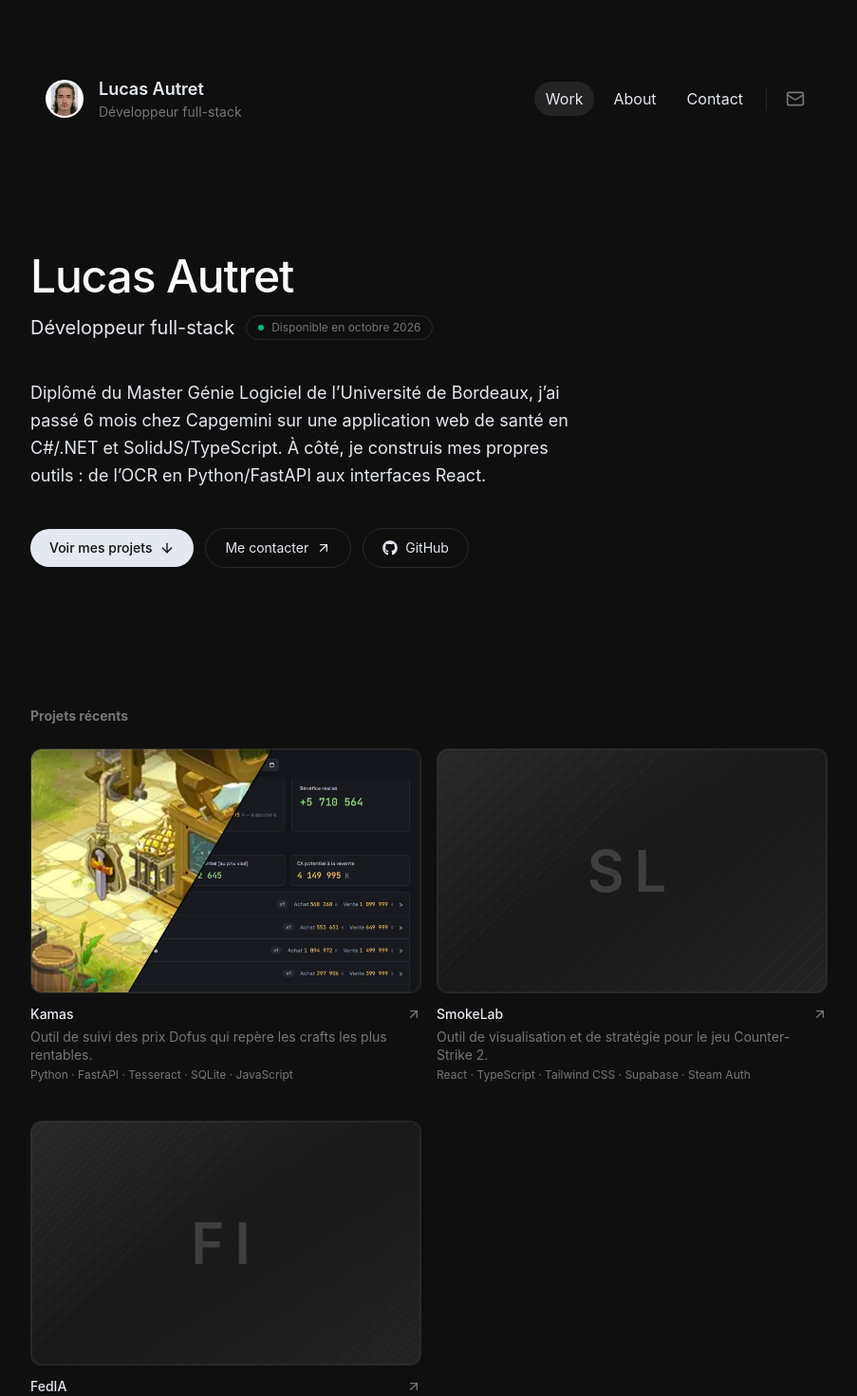
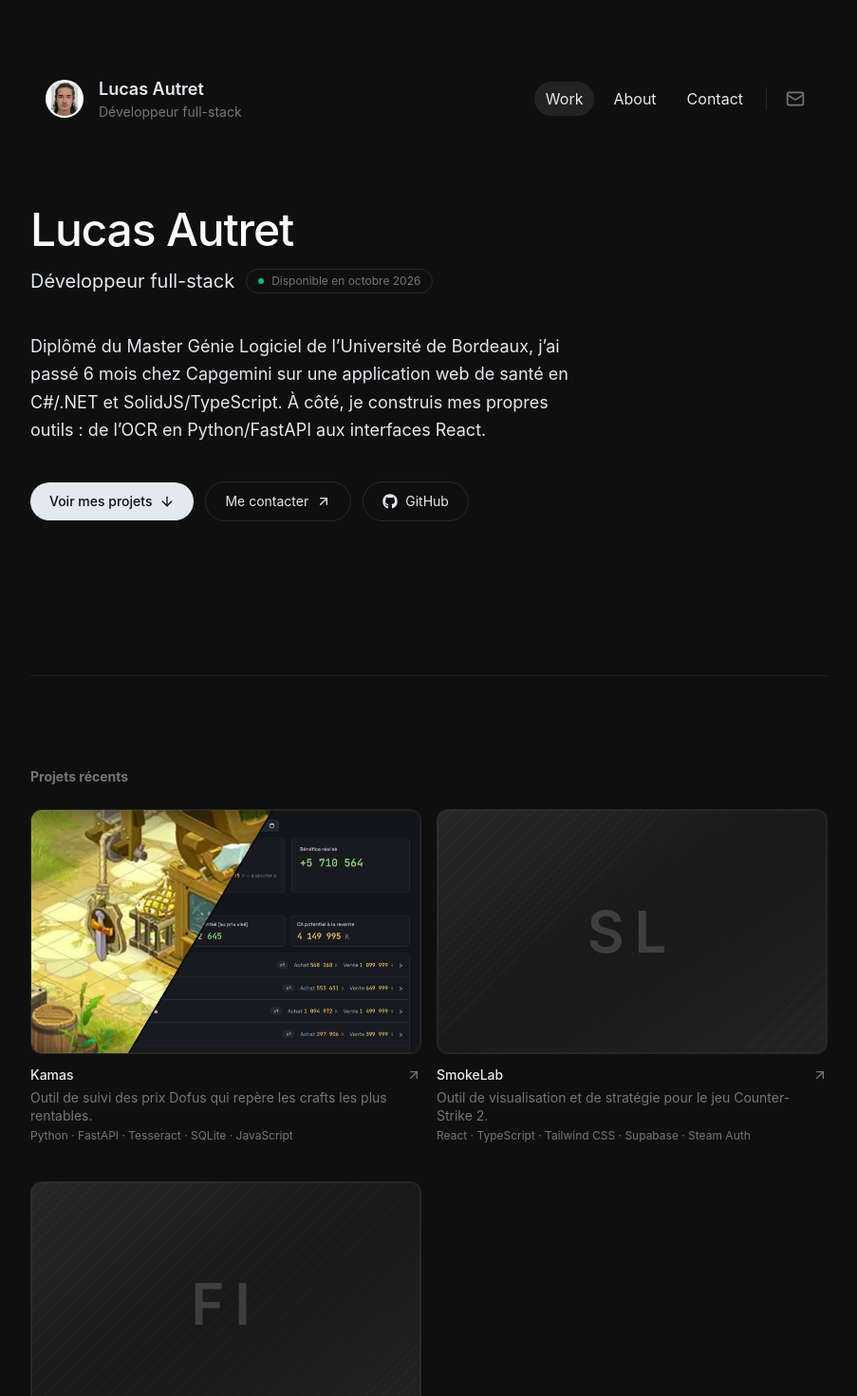
Before and after one commit to Maynito/Maynito.github.io, a React (Vite) app: page / in a window 1280 px wide. Shown: the top 1470 px of the page at 95% size, without its empty margins (188-1091 px from the left). Built offline with nearby package versions, Linux system fonts and the light colour scheme.

Commit message:
Update Home component styles for improved layout and spacing

```diff
--- a/src/pages/Home.jsx
+++ b/src/pages/Home.jsx
@@ -65,7 +65,7 @@
     <>
       <section
         id="hero"
-        className="flex min-h-[60vh] flex-col justify-center gap-8 py-16 text-primary-text sm:min-h-[70vh] sm:gap-10 sm:py-24"
+        className="flex min-h-[calc(100svh-12rem)] flex-col justify-center gap-8 border-b border-secondary-text/15 pb-16 text-primary-text sm:min-h-[calc(100svh-15rem)] sm:gap-10 sm:pb-24"
       >
         <div className="flex flex-col gap-4">
           <h1 className="text-4xl font-medium tracking-tight text-title sm:text-5xl">
@@ -117,7 +117,7 @@
         </div>
       </section>
 
-      <div id="projets-recents" className="space-y-6 py-8 text-lg leading-relaxed text-primary-text">
+      <div id="projets-recents" className="scroll-mt-8 space-y-6 pt-16 pb-8 text-lg leading-relaxed text-primary-text sm:pt-24">
         <h2 className="text-sm font-bold text-secondary-text">Projets récents</h2>
 
         <div className="@container">
```
